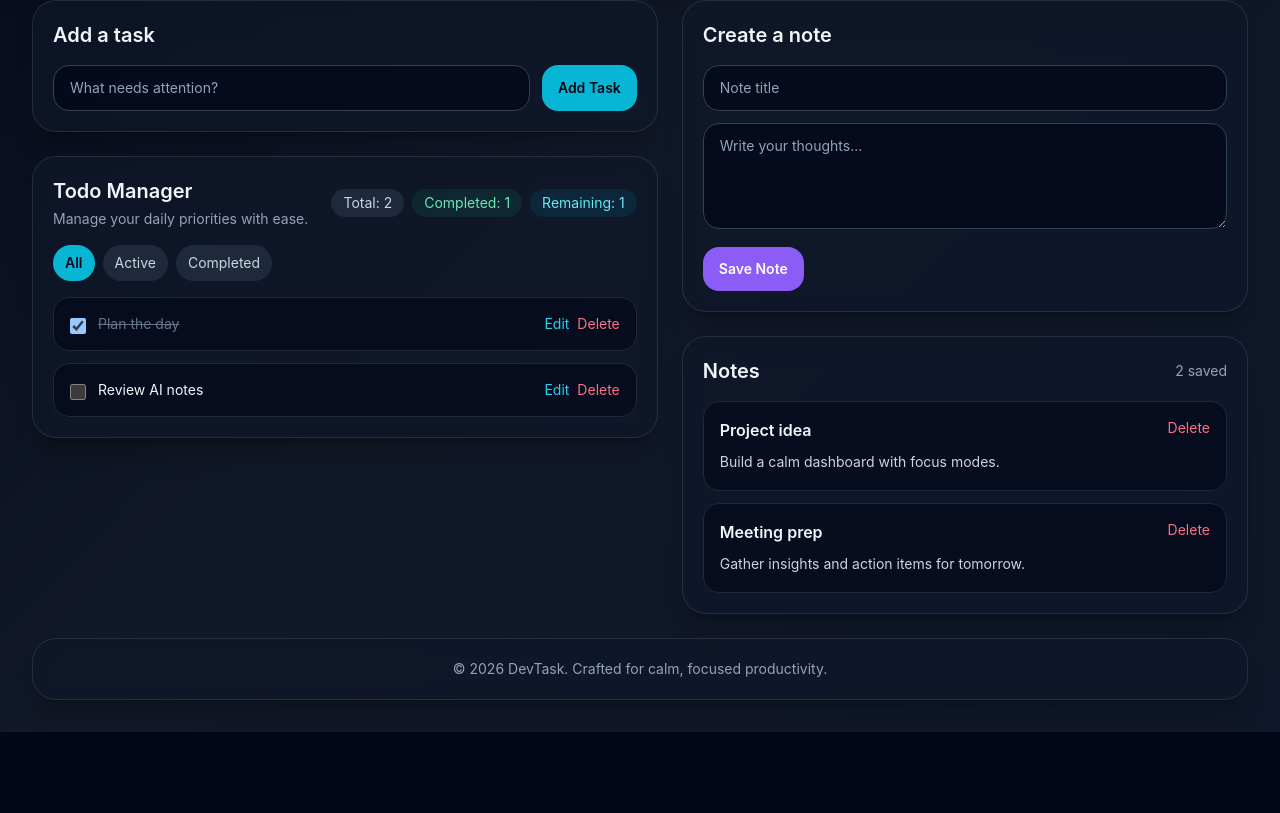
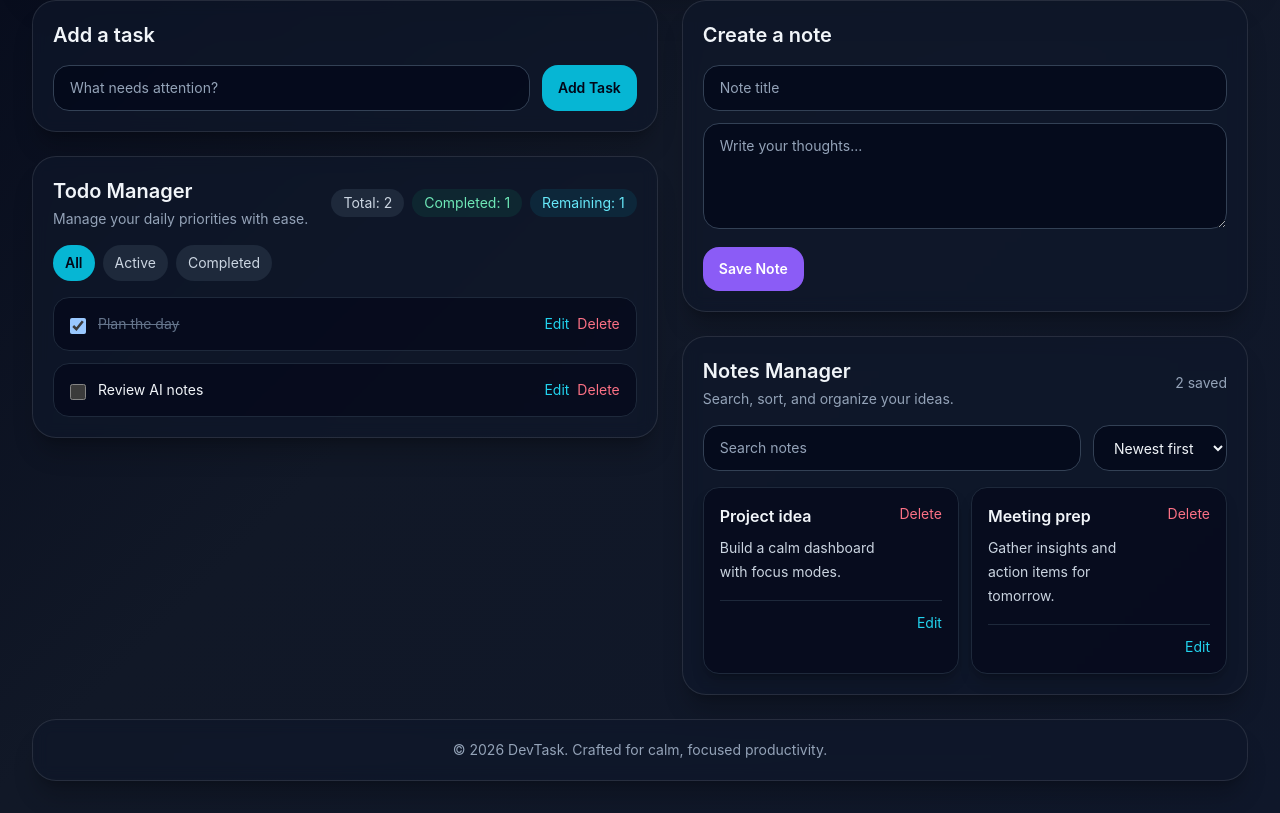
Before and after one commit to azijulhakimbd/DevTask, a React (Vite) app: page / in a window 1280 px wide. Shown: the part 508-1321 px from the top of the page. Before the commit the page ends 1240 px from the top, so only its background shows below. Built offline with nearby package versions, Linux system fonts and the light colour scheme.

Commit message:
feat: add notes manager

```diff
--- /dev/null
+++ b/src/components/NoteCard.jsx
@@ -0,0 +1,51 @@
+function NoteCard({ note, onDelete, onEdit, isEditing, editTitle, setEditTitle, editContent, setEditContent, onSaveEdit, onCancelEdit }) {
+  return (
+    <div className="rounded-2xl border border-slate-800 bg-slate-950/60 p-4 shadow-lg shadow-black/20">
+      {isEditing ? (
+        <div className="space-y-3">
+          <input
+            value={editTitle}
+            onChange={(e) => setEditTitle(e.target.value)}
+            placeholder="Note title"
+            className="w-full rounded-xl border border-slate-700 bg-slate-900 px-3 py-2 text-sm text-slate-100 outline-none"
+          />
+          <textarea
+            value={editContent}
+            onChange={(e) => setEditContent(e.target.value)}
+            rows="4"
+            placeholder="Write your note..."
+            className="w-full rounded-xl border border-slate-700 bg-slate-900 px-3 py-2 text-sm text-slate-100 outline-none"
+          />
+          <div className="flex gap-2">
+            <button onClick={() => onSaveEdit(note.id)} className="text-sm text-emerald-400 hover:text-emerald-300">
+              Save
+            </button>
+            <button onClick={onCancelEdit} className="text-sm text-slate-400 hover:text-slate-300">
+              Cancel
+            </button>
+          </div>
+        </div>
+      ) : (
+        <>
+          <div className="flex items-start justify-between gap-3">
+            <div>
+              <h3 className="font-semibold text-slate-100">{note.title}</h3>
+              <p className="mt-2 text-sm leading-6 text-slate-300">{note.content}</p>
+            </div>
+            <button onClick={() => onDelete(note.id)} className="text-sm text-rose-400 hover:text-rose-300">
+              Delete
+            </button>
+          </div>
+          <div className="mt-4 flex items-center justify-between border-t border-slate-800 pt-3 text-xs text-slate-400">
+            <span>{note.createdAt}</span>
+            <button onClick={() => onEdit(note.id)} className="text-sm text-cyan-400 hover:text-cyan-300">
+              Edit
+            </button>
+          </div>
+        </>
+      )}
+    </div>
+  );
+}
+
+export default NoteCard;
--- a/src/components/NoteList.jsx
+++ b/src/components/NoteList.jsx
@@ -1,29 +1,80 @@
-function NoteList({ notes, deleteNote }) {
+import NoteCard from './NoteCard';
+
+function NoteList({
+  notes,
+  deleteNote,
+  searchQuery,
+  setSearchQuery,
+  sortOrder,
+  setSortOrder,
+  editNoteId,
+  editTitle,
+  setEditTitle,
+  editContent,
+  setEditContent,
+  startEditing,
+  saveEdit,
+  cancelEdit,
+}) {
+  const sortedNotes = [...notes].sort((a, b) => {
+    if (sortOrder === 'newest') {
+      return new Date(b.createdAt) - new Date(a.createdAt);
+    }
+    return new Date(a.createdAt) - new Date(b.createdAt);
+  });
+
+  const filteredNotes = sortedNotes.filter((note) => {
+    const query = searchQuery.toLowerCase();
+    return note.title.toLowerCase().includes(query) || note.content.toLowerCase().includes(query);
+  });
+
   return (
     <div className="rounded-3xl border border-white/10 bg-slate-900/70 p-5 shadow-xl shadow-black/20 backdrop-blur">
-      <div className="mb-4 flex items-center justify-between">
-        <h2 className="text-xl font-semibold">Notes</h2>
-        <span className="text-sm text-slate-400">{notes.length} saved</span>
+      <div className="mb-4 flex flex-col gap-3 md:flex-row md:items-center md:justify-between">
+        <div>
+          <h2 className="text-xl font-semibold">Notes Manager</h2>
+          <p className="mt-1 text-sm text-slate-400">Search, sort, and organize your ideas.</p>
+        </div>
+        <div className="text-sm text-slate-400">{notes.length} saved</div>
       </div>
 
-      <div className="space-y-3">
-        {notes.length === 0 ? (
-          <p className="rounded-2xl border border-dashed border-slate-700 p-4 text-sm text-slate-400">
-            No notes yet. Capture an idea anytime.
+      <div className="mb-4 flex flex-col gap-3 sm:flex-row">
+        <input
+          value={searchQuery}
+          onChange={(e) => setSearchQuery(e.target.value)}
+          placeholder="Search notes"
+          className="flex-1 rounded-2xl border border-slate-700 bg-slate-950/70 px-4 py-3 text-sm outline-none placeholder:text-slate-400"
+        />
+        <select
+          value={sortOrder}
+          onChange={(e) => setSortOrder(e.target.value)}
+          className="rounded-2xl border border-slate-700 bg-slate-950/70 px-4 py-3 text-sm outline-none"
+        >
+          <option value="newest">Newest first</option>
+          <option value="oldest">Oldest first</option>
+        </select>
+      </div>
+
+      <div className="grid gap-3 md:grid-cols-2">
+        {filteredNotes.length === 0 ? (
+          <p className="rounded-2xl border border-dashed border-slate-700 p-4 text-sm text-slate-400 md:col-span-2">
+            No notes found. Try a different search or create a new one.
           </p>
         ) : (
-          notes.map((note) => (
-            <div key={note.id} className="rounded-2xl border border-slate-800 bg-slate-950/60 p-4">
-              <div className="flex items-start justify-between gap-3">
-                <div>
-                  <h3 className="font-semibold text-slate-100">{note.title}</h3>
-                  <p className="mt-2 text-sm leading-6 text-slate-300">{note.content}</p>
-                </div>
-                <button onClick={() => deleteNote(note.id)} className="text-sm text-rose-400 hover:text-rose-300">
-                  Delete
-                </button>
-              </div>
-            </div>
+          filteredNotes.map((note) => (
+            <NoteCard
+              key={note.id}
+              note={note}
+              onDelete={deleteNote}
+              onEdit={startEditing}
+              isEditing={editNoteId === note.id}
+              editTitle={editTitle}
+              setEditTitle={setEditTitle}
+              editContent={editContent}
+              setEditContent={setEditContent}
+              onSaveEdit={saveEdit}
+              onCancelEdit={cancelEdit}
+            />
           ))
         )}
       </div>
--- a/src/pages/HomePage.jsx
+++ b/src/pages/HomePage.jsx
@@ -26,6 +26,11 @@ function HomePage() {
   const [noteContent, setNoteContent] = useState('');
   const [editTaskId, setEditTaskId] = useState(null);
   const [editValue, setEditValue] = useState('');
+  const [editNoteId, setEditNoteId] = useState(null);
+  const [editTitle, setEditTitle] = useState('');
+  const [editContent, setEditContent] = useState('');
+  const [searchQuery, setSearchQuery] = useState('');
+  const [sortOrder, setSortOrder] = useState('newest');
 
   useEffect(() => {
     saveToStorage('devtask-tasks', tasks);
@@ -77,13 +82,47 @@ function HomePage() {
   const addNote = (e) => {
     e.preventDefault();
     if (!noteTitle.trim() || !noteContent.trim()) return;
-    setNotes((prev) => [{ id: Date.now(), title: noteTitle.trim(), content: noteContent.trim() }, ...prev]);
+    setNotes((prev) => [
+      {
+        id: Date.now(),
+        title: noteTitle.trim(),
+        content: noteContent.trim(),
+        createdAt: new Date().toLocaleDateString(),
+      },
+      ...prev,
+    ]);
     setNoteTitle('');
     setNoteContent('');
   };
 
   const deleteNote = (id) => {
     setNotes((prev) => prev.filter((note) => note.id !== id));
+  };
+
+  const startEditingNote = (id) => {
+    const note = notes.find((item) => item.id === id);
+    if (note) {
+      setEditNoteId(id);
+      setEditTitle(note.title);
+      setEditContent(note.content);
+    }
+  };
+
+  const saveEditNote = (id) => {
+    const title = editTitle.trim();
+    const content = editContent.trim();
+    if (!title || !content) return;
+
+    setNotes((prev) => prev.map((note) => (note.id === id ? { ...note, title, content } : note)));
+    setEditNoteId(null);
+    setEditTitle('');
+    setEditContent('');
+  };
+
+  const cancelEditNote = () => {
+    setEditNoteId(null);
+    setEditTitle('');
+    setEditContent('');
   };
 
   return (
@@ -146,7 +185,22 @@ function HomePage() {
               setNoteContent={setNoteContent}
               addNote={addNote}
             />
-            <NoteList notes={notes} deleteNote={deleteNote} />
+            <NoteList
+              notes={notes}
+              deleteNote={deleteNote}
+              searchQuery={searchQuery}
+              setSearchQuery={setSearchQuery}
+              sortOrder={sortOrder}
+              setSortOrder={setSortOrder}
+              editNoteId={editNoteId}
+              editTitle={editTitle}
+              setEditTitle={setEditTitle}
+              editContent={editContent}
+              setEditContent={setEditContent}
+              startEditing={startEditingNote}
+              saveEdit={saveEditNote}
+              cancelEdit={cancelEditNote}
+            />
           </section>
         </main>
 
```
